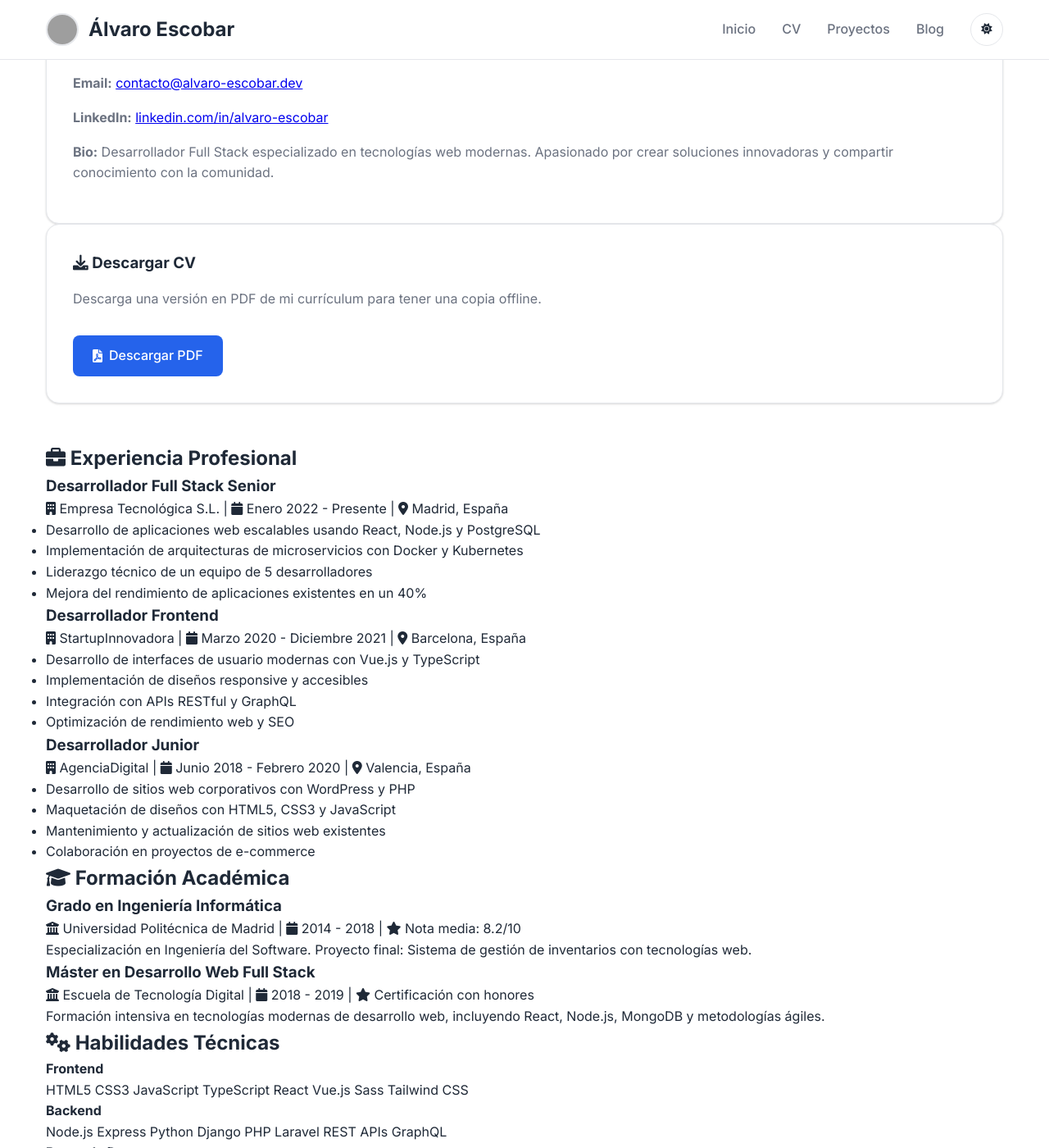
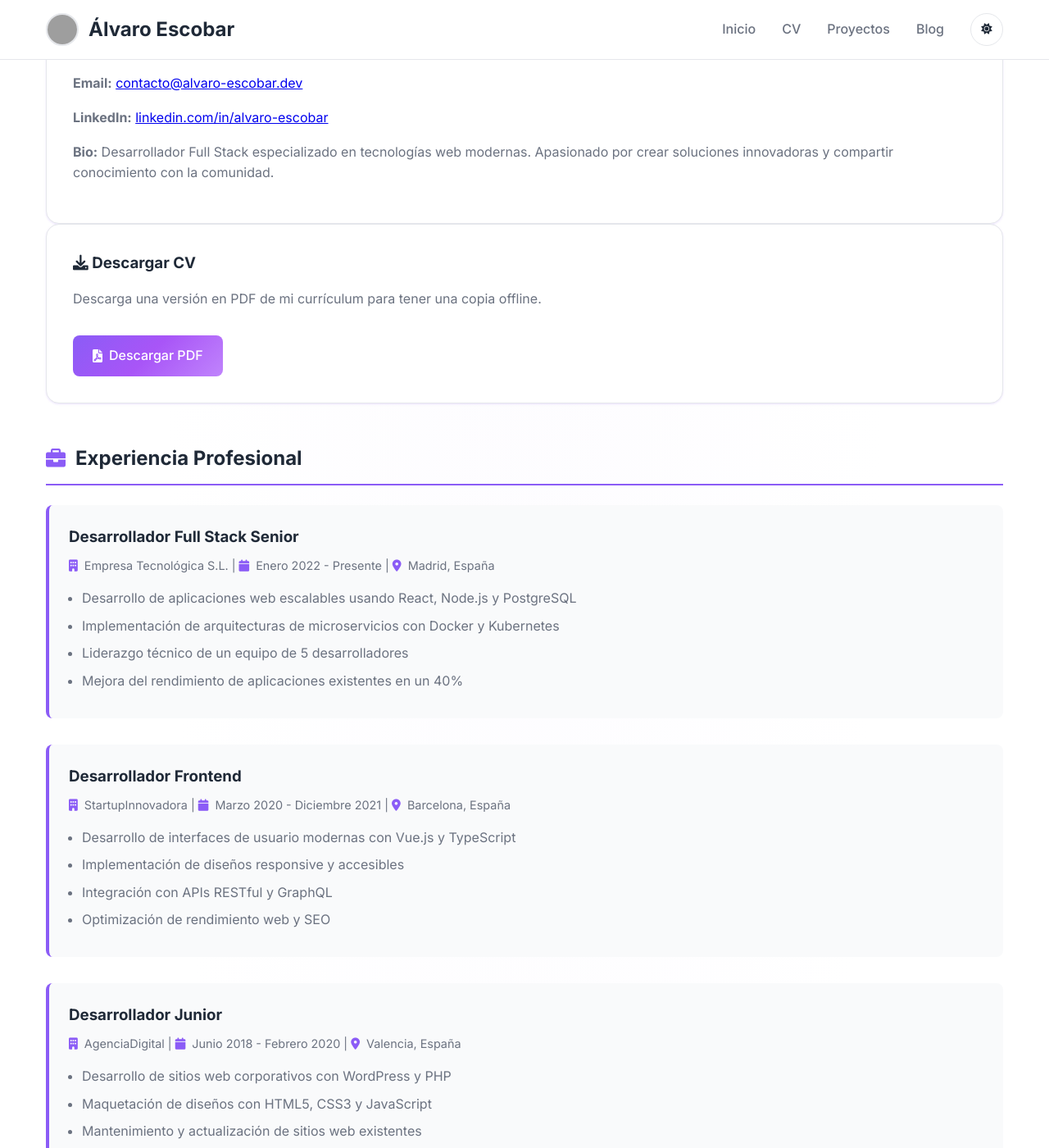
Before and after one commit to l3onkers/l3onkers.github.io, a Jekyll site: the page built from cv.html, in a window 1280 px wide and 1400 px high, scrolled down 277 px. Shown: the whole window at 82% size. Built offline with Jekyll 4.4.1, drawn with Linux system fonts in a browser that asks for light colours; grey boxes are pictures that could not be loaded.

Commit message:
Updade colors

```diff
--- a/assets/css/style.css
+++ b/assets/css/style.css
@@ -1,27 +1,31 @@
 /* CSS Variables for Theme */
 :root {
-  --primary-color: #2563eb;
-  --primary-hover: #1d4ed8;
+  --primary-color: #8b5cf6;
+  --primary-hover: #7c3aed;
+  --primary-light: #a78bfa;
+  --primary-gradient: linear-gradient(135deg, #8b5cf6 0%, #a855f7 50%, #c084fc 100%);
   --text-color: #1f2937;
   --text-secondary: #6b7280;
   --bg-color: #ffffff;
   --bg-secondary: #f9fafb;
   --border-color: #e5e7eb;
-  --shadow: 0 1px 3px 0 rgba(0, 0, 0, 0.1), 0 1px 2px 0 rgba(0, 0, 0, 0.06);
-  --shadow-lg: 0 10px 15px -3px rgba(0, 0, 0, 0.1), 0 4px 6px -2px rgba(0, 0, 0, 0.05);
+  --shadow: 0 1px 3px 0 rgba(139, 92, 246, 0.1), 0 1px 2px 0 rgba(139, 92, 246, 0.06);
+  --shadow-lg: 0 10px 15px -3px rgba(139, 92, 246, 0.1), 0 4px 6px -2px rgba(139, 92, 246, 0.05);
   --transition: all 0.3s ease;
 }
 
 [data-theme="dark"] {
-  --primary-color: #3b82f6;
-  --primary-hover: #2563eb;
+  --primary-color: #a78bfa;
+  --primary-hover: #8b5cf6;
+  --primary-light: #c4b5fd;
+  --primary-gradient: linear-gradient(135deg, #a78bfa 0%, #c084fc 50%, #ddd6fe 100%);
   --text-color: #f9fafb;
   --text-secondary: #d1d5db;
   --bg-color: #111827;
   --bg-secondary: #1f2937;
   --border-color: #374151;
-  --shadow: 0 1px 3px 0 rgba(0, 0, 0, 0.3), 0 1px 2px 0 rgba(0, 0, 0, 0.2);
-  --shadow-lg: 0 10px 15px -3px rgba(0, 0, 0, 0.3), 0 4px 6px -2px rgba(0, 0, 0, 0.2);
+  --shadow: 0 1px 3px 0 rgba(167, 139, 250, 0.4), 0 1px 2px 0 rgba(167, 139, 250, 0.3);
+  --shadow-lg: 0 10px 15px -3px rgba(167, 139, 250, 0.4), 0 4px 6px -2px rgba(167, 139, 250, 0.3);
 }
 
 /* Reset and Base Styles */
@@ -167,9 +171,10 @@ body {
 .hero {
   text-align: center;
   padding: 4rem 0;
-  background: linear-gradient(135deg, var(--bg-color) 0%, var(--bg-secondary) 100%);
+  background: linear-gradient(135deg, var(--bg-color) 0%, rgba(139, 92, 246, 0.03) 50%, var(--bg-secondary) 100%);
   margin-bottom: 3rem;
   border-radius: 1rem;
+  border: 1px solid rgba(139, 92, 246, 0.1);
 }
 
 .hero h1 {
@@ -210,14 +215,32 @@ body {
 }
 
 .btn-primary {
-  background-color: var(--primary-color);
+  background: var(--primary-gradient);
   color: white;
+  border: none;
+  position: relative;
+  overflow: hidden;
+}
+
+.btn-primary::before {
+  content: '';
+  position: absolute;
+  top: 0;
+  left: -100%;
+  width: 100%;
+  height: 100%;
+  background: linear-gradient(90deg, transparent, rgba(255, 255, 255, 0.2), transparent);
+  transition: left 0.5s;
+}
+
+.btn-primary:hover::before {
+  left: 100%;
 }
 
 .btn-primary:hover {
-  background-color: var(--primary-hover);
+  background: linear-gradient(135deg, #7c3aed 0%, #8b5cf6 50%, #a855f7 100%);
   transform: translateY(-2px);
-  box-shadow: var(--shadow-lg);
+  box-shadow: 0 10px 25px rgba(139, 92, 246, 0.3);
 }
 
 .btn-secondary {
@@ -243,7 +266,8 @@ body {
 
 .card:hover {
   transform: translateY(-4px);
-  box-shadow: var(--shadow-lg);
+  box-shadow: 0 10px 30px rgba(139, 92, 246, 0.15);
+  border-color: rgba(139, 92, 246, 0.3);
 }
 
 .card h3 {
@@ -364,6 +388,15 @@ body {
   font-size: 0.875rem;
   font-weight: 500;
   border: 1px solid var(--border-color);
+  transition: var(--transition);
+  cursor: default;
+}
+
+.tech-tag:hover {
+  background: rgba(139, 92, 246, 0.1);
+  border-color: var(--primary-color);
+  color: var(--primary-color);
+  transform: translateY(-1px);
 }
 
 .project-stats {
@@ -383,6 +416,137 @@ body {
 
 .stat i {
   color: var(--primary-color);
+}
+
+/* CV Specific Styles */
+.skill-tags {
+  display: flex;
+  flex-wrap: wrap;
+  gap: 0.5rem;
+  margin-top: 0.75rem;
+}
+
+.skill-tag {
+  background: var(--bg-secondary);
+  color: var(--text-secondary);
+  padding: 0.375rem 0.875rem;
+  border-radius: 8px;
+  font-size: 0.875rem;
+  font-weight: 500;
+  border: 1px solid var(--border-color);
+  transition: var(--transition);
+  cursor: default;
+}
+
+.skill-tag:hover {
+  background: rgba(139, 92, 246, 0.1);
+  border-color: var(--primary-color);
+  color: var(--primary-color);
+  transform: translateY(-1px);
+}
+
+.skill-category {
+  margin-bottom: 1.5rem;
+}
+
+.skill-category h4 {
+  color: var(--text-color);
+  margin-bottom: 0.5rem;
+  font-size: 1.1rem;
+  font-weight: 600;
+}
+
+.skills-grid {
+  display: grid;
+  grid-template-columns: repeat(auto-fit, minmax(250px, 1fr));
+  gap: 2rem;
+  margin-top: 1.5rem;
+}
+
+.cv-section {
+  margin-bottom: 3rem;
+}
+
+.cv-section h2 {
+  color: var(--text-color);
+  margin-bottom: 1.5rem;
+  padding-bottom: 0.75rem;
+  border-bottom: 2px solid var(--primary-color);
+  display: flex;
+  align-items: center;
+  gap: 0.75rem;
+}
+
+.cv-section h2 i {
+  color: var(--primary-color);
+}
+
+.experience-item, .education-item {
+  margin-bottom: 2rem;
+  padding: 1.5rem;
+  background: var(--bg-secondary);
+  border-radius: 8px;
+  border-left: 4px solid var(--primary-color);
+}
+
+.experience-item h3, .education-item h3 {
+  color: var(--text-color);
+  margin-bottom: 0.5rem;
+}
+
+.experience-meta, .education-meta {
+  color: var(--text-secondary);
+  margin-bottom: 1rem;
+  font-size: 0.9rem;
+}
+
+.experience-meta i, .education-meta i {
+  color: var(--primary-color);
+  margin-right: 0.25rem;
+}
+
+.experience-item ul {
+  margin-left: 1rem;
+}
+
+.experience-item li {
+  margin-bottom: 0.5rem;
+  color: var(--text-secondary);
+}
+
+/* Theme-specific background effects */
+[data-theme="dark"] body {
+  background: radial-gradient(ellipse at top, rgba(139, 92, 246, 0.1) 0%, var(--bg-color) 40%);
+}
+
+[data-theme="light"] body {
+  background: radial-gradient(ellipse at top, rgba(139, 92, 246, 0.02) 0%, var(--bg-color) 50%);
+}
+
+/* Enhanced focus states with lila accent */
+a:focus,
+button:focus,
+.btn:focus {
+  outline: 2px solid var(--primary-color);
+  outline-offset: 2px;
+}
+
+/* Scrollbar styling */
+::-webkit-scrollbar {
+  width: 8px;
+}
+
+::-webkit-scrollbar-track {
+  background: var(--bg-secondary);
+}
+
+::-webkit-scrollbar-thumb {
+  background: var(--primary-color);
+  border-radius: 4px;
+}
+
+::-webkit-scrollbar-thumb:hover {
+  background: var(--primary-hover);
 }
 
 @media (max-width: 768px) {
```
